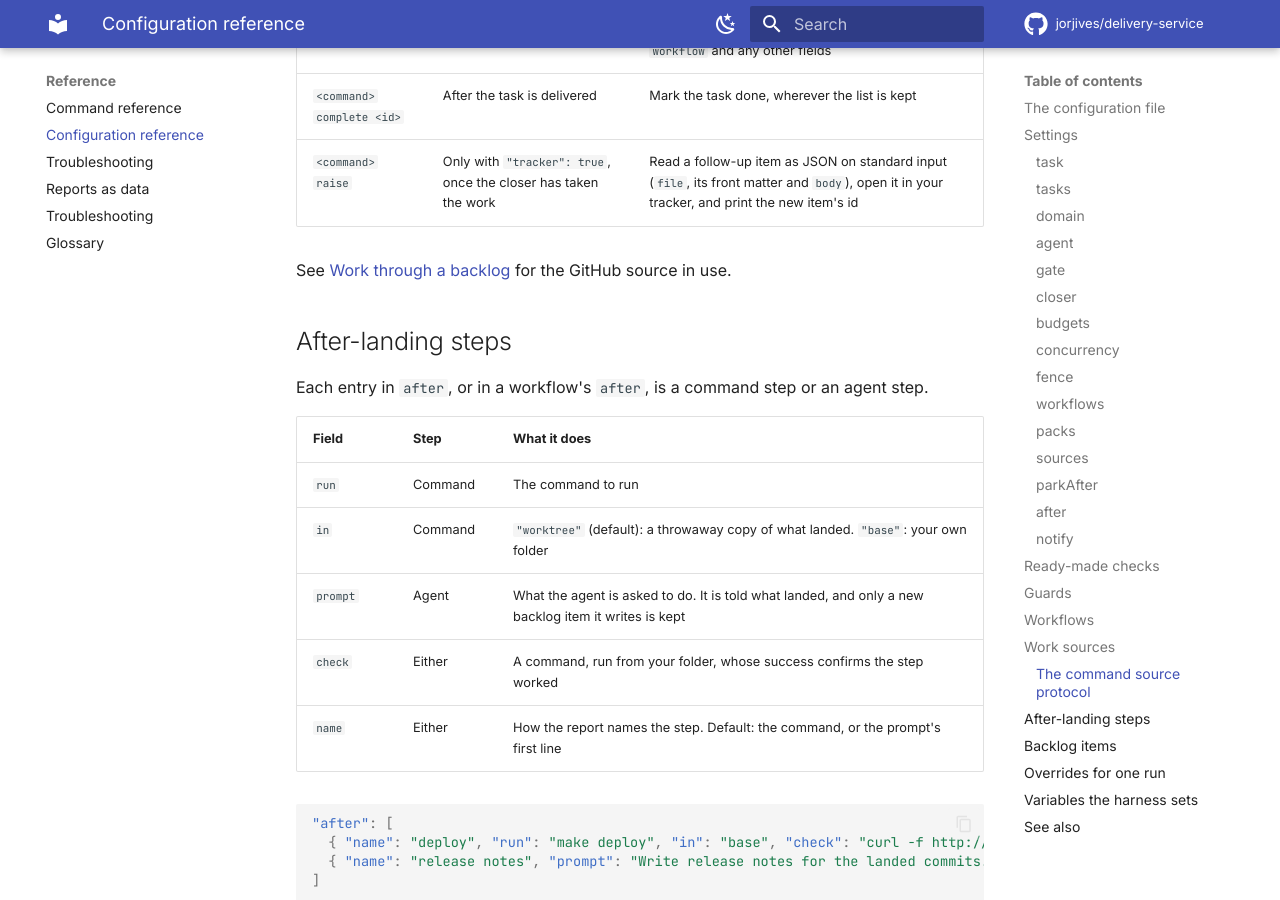
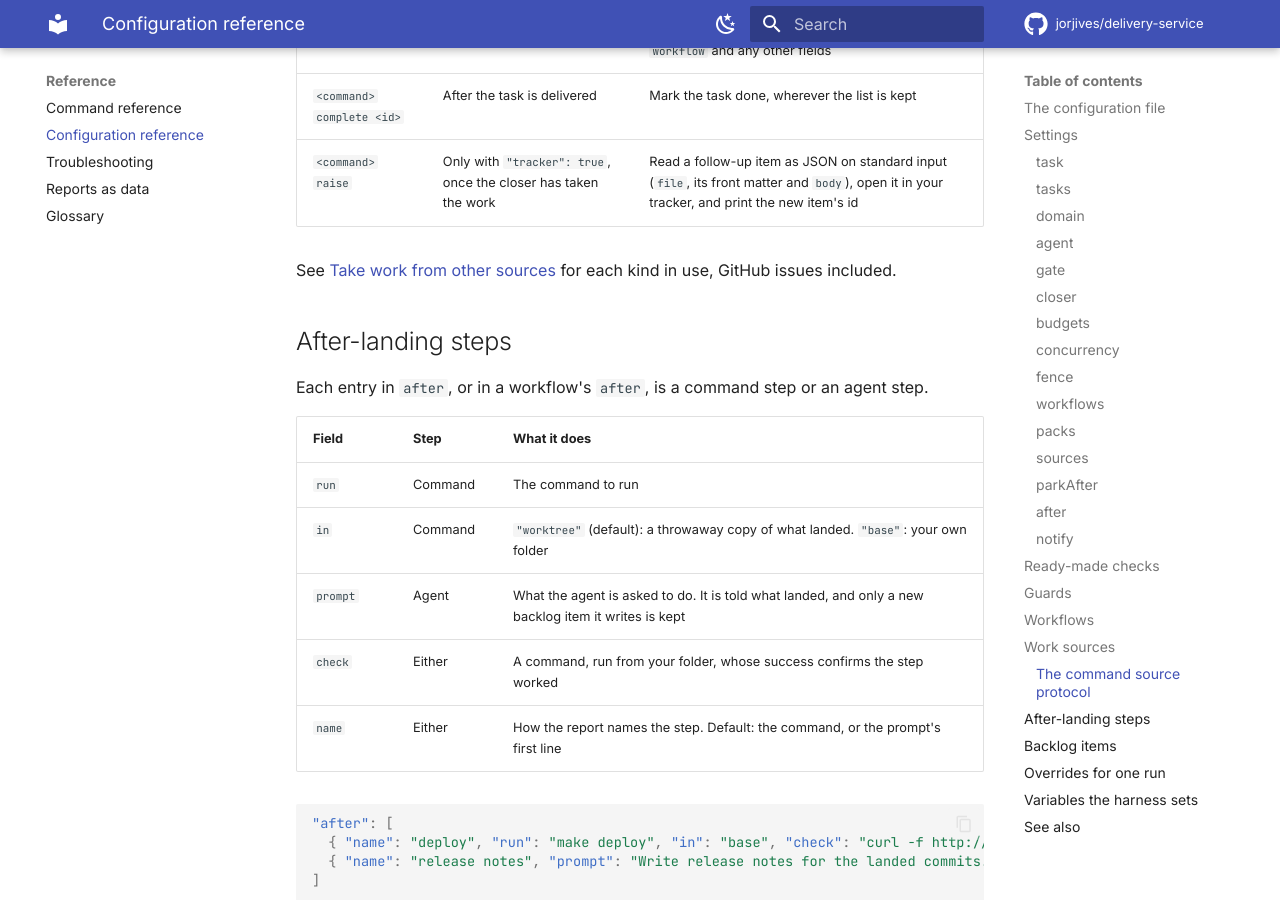
Before and after one commit to jorjives/delivery-service, an MkDocs documentation site: the page built from docs/configuration-reference.md, in a window 1280 px wide and 900 px high, scrolled down 8702 px. Built offline with MkDocs 1.6.1 and Material for MkDocs 9.7.7, drawn with Linux system fonts in a browser that asks for light colours; comment, search, counter and statistics services are not loaded.

Commit message:
List the troubleshooting page once, and link sources from the reference
Two edits to mkdocs.yml landed together and listed the troubleshooting page
twice in the nav and in llms.txt. The configuration reference also sent
readers looking for the GitHub source to the backlog guide, which no longer
covers it now that work sources have a page of their own.

Co-Authored-By: Claude Opus 5.5 <noreply@anthropic.com>

```diff
--- a/docs/configuration-reference.md
+++ b/docs/configuration-reference.md
@@ -300,7 +300,7 @@ The harness runs a `command` source with one argument:
 | `<command> complete <id>` | After the task is delivered | Mark the task done, wherever the list is kept |
 | `<command> raise` | Only with `"tracker": true`, once the closer has taken the work | Read a follow-up item as JSON on standard input (`file`, its front matter and `body`), open it in your tracker, and print the new item's id |
 
-See [Work through a backlog](work-a-backlog.md) for the GitHub source in use.
+See [Take work from other sources](work-sources.md) for each kind in use, GitHub issues included.
 
 ## After-landing steps
 
--- a/mkdocs.yml
+++ b/mkdocs.yml
@@ -97,7 +97,6 @@ plugins:
           - configuration-reference.md
           - troubleshooting.md
           - reporting.md
-          - troubleshooting.md
           - glossary.md
 
 # Only what the pages use: attr_list and md_in_html build the home page's
@@ -144,5 +143,4 @@ nav:
       - Configuration reference: configuration-reference.md
       - Troubleshooting: troubleshooting.md
       - Reports as data: reporting.md
-      - Troubleshooting: troubleshooting.md
       - Glossary: glossary.md
```
